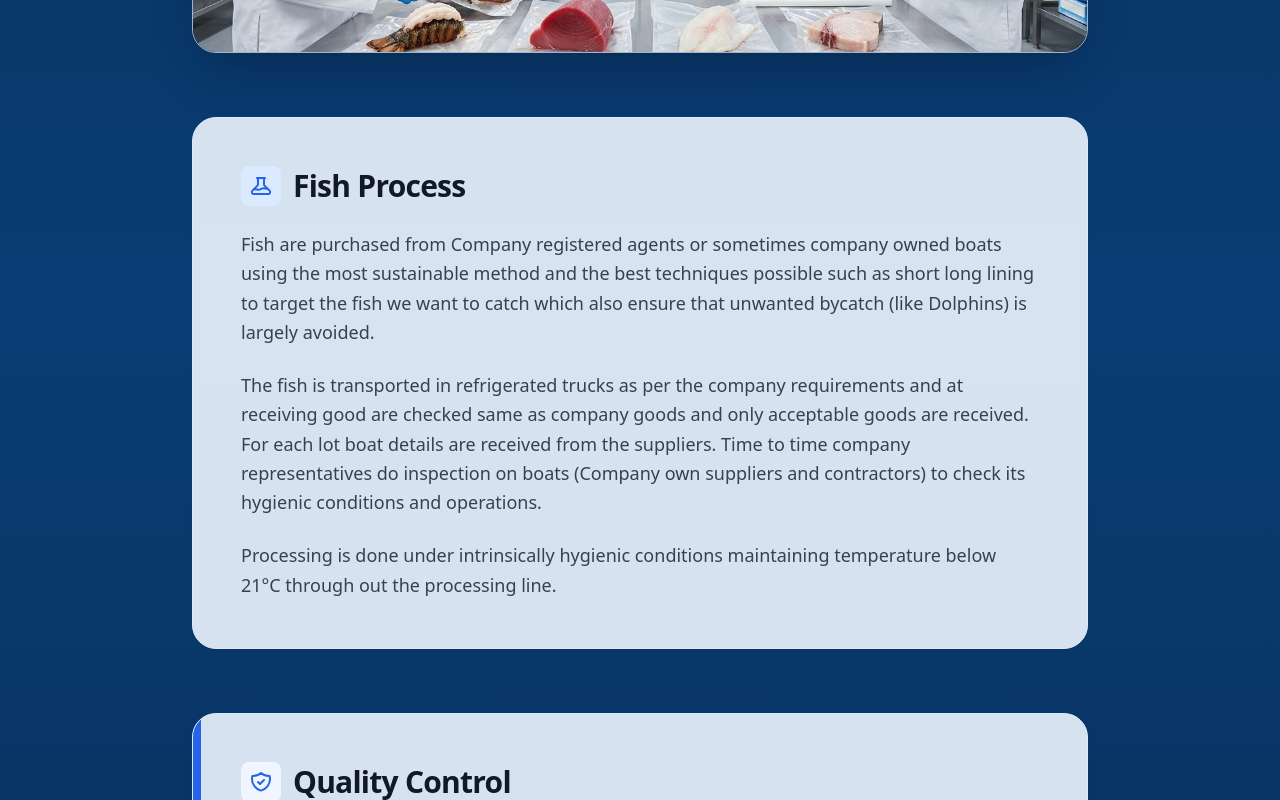
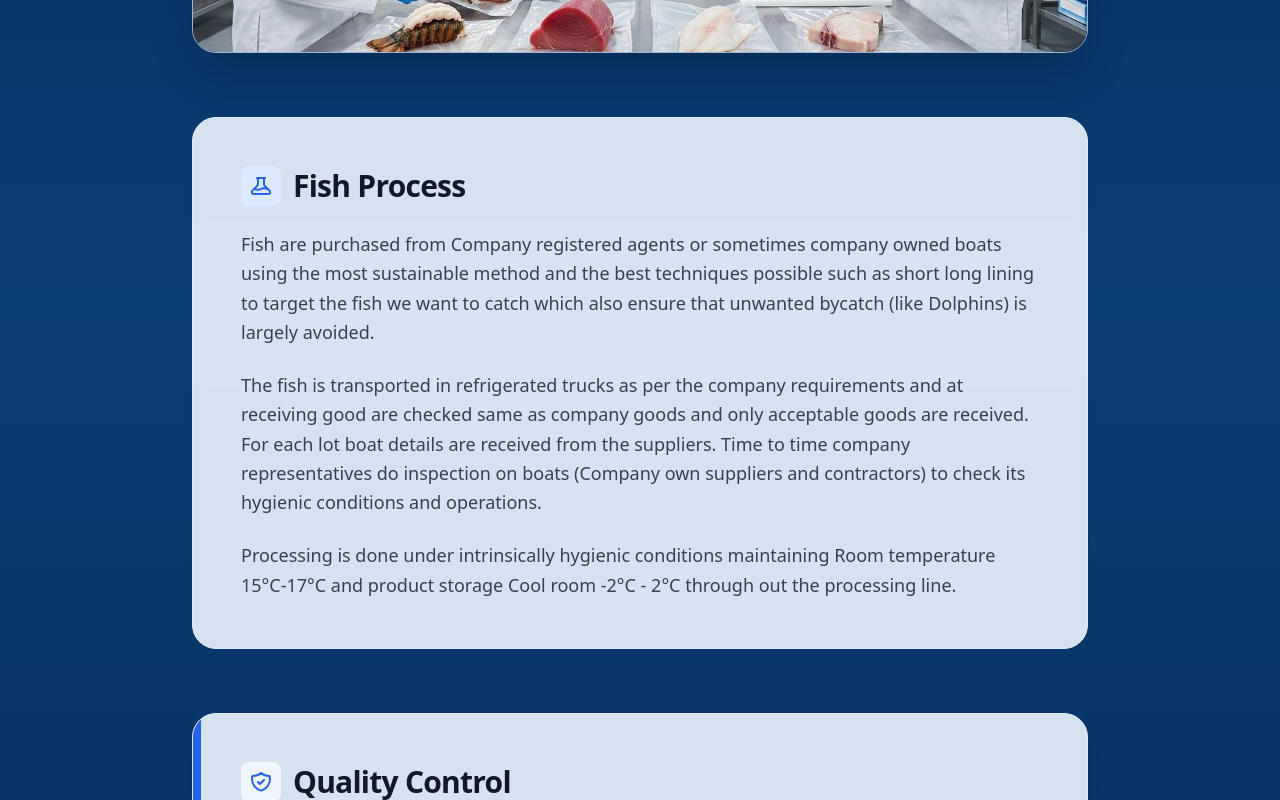
Before and after one commit to BWeera/Ocean-Wealth-Ceylon, a Next.js app: page /process-and-quality in a window 1280 px wide. Shown: the part 823-1623 px from the top of the page. Built offline with nearby package versions, Linux system fonts and the light colour scheme.

Commit message:
fix: update processing temperature details for hygienic conditions

```diff
--- a/src/app/process-and-quality/page.tsx
+++ b/src/app/process-and-quality/page.tsx
@@ -57,7 +57,7 @@ export default function ProcessAndQualityPage() {
                 The fish is transported in refrigerated trucks as per the company requirements and at receiving good are checked same as company goods and only acceptable goods are received. For each lot boat details are received from the suppliers. Time to time company representatives do inspection on boats (Company own suppliers and contractors) to check its hygienic conditions and operations.
               </p>
               <p>
-                Processing is done under intrinsically hygienic conditions maintaining temperature below 21°C through out the processing line.
+                Processing is done under intrinsically hygienic conditions maintaining Room temperature 15°C-17°C and product storage Cool room  -2°C -  2°C through out the processing line.
               </p>
             </div>
           </section>
```
